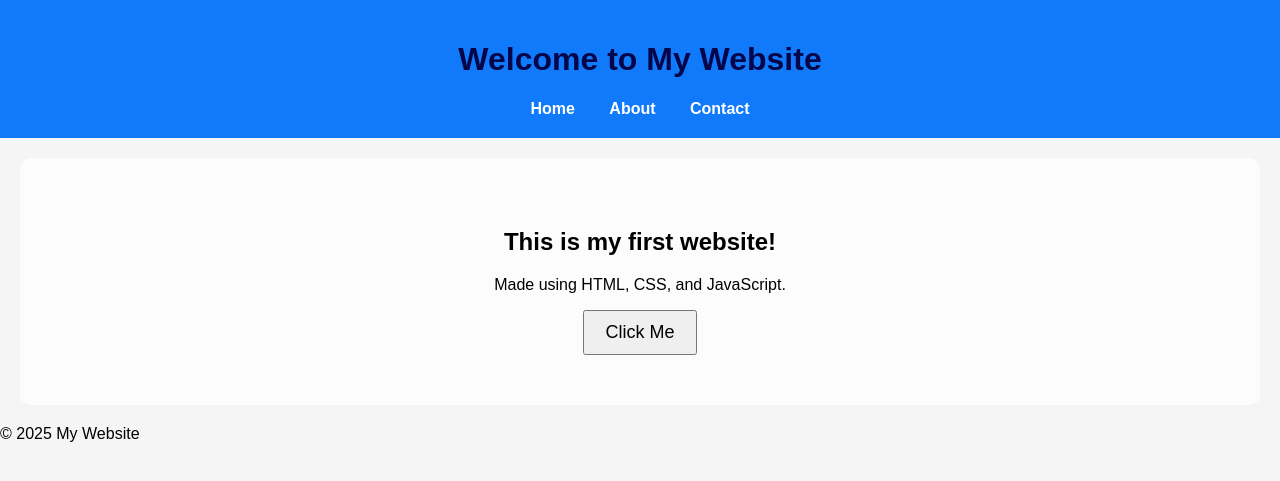
After one commit to JayjayA123123/mywebsite, a PHP site: page / in a window 1280 px wide. The commit adds this page. Shown: the top 481 px of the page. Run offline with PHP 8.4, Linux system fonts and the light colour scheme.

Commit message:
Initial commit

```diff
--- /dev/null
+++ b/index.html
@@ -0,0 +1,33 @@
+<!DOCTYPE html>
+<html lang="en">
+<head>
+    <meta charset="UTF-8">
+    <meta name="viewport" content="width=device-width, initial-scale=1.0">
+    <title>My Website</title>
+    <link rel="stylesheet" href="style.css">
+</head>
+
+<body>
+
+<header>
+    <h1>Welcome to My Website</h1>
+    <nav>
+        <a href="index.html">Home</a>
+        <a href="#">About</a>
+        <a href="#">Contact</a>
+    </nav>
+</header>
+
+<section class="hero">
+    <h2>This is my first website!</h2>
+    <p>Made using HTML, CSS, and JavaScript.</p>
+    <button onclick="showMessage()">Click Me</button>
+</section>
+
+<footer>
+    <p>© 2025 My Website</p>
+</footer>
+
+<script src="script.js"></script>
+</body>
+</html>
--- /dev/null
+++ b/script.js
@@ -0,0 +1,3 @@
+function showMessage() {
+    alert("Hello! Welcome to my website!");
+}
--- a/style.css
+++ b/style.css
@@ -1,38 +1,33 @@
 body {
     margin: 0;
     font-family: Arial, sans-serif;
-    background: #f4f4f4;
+    background: #f5f5f5;
 }
 
 header {
-    background: #333;
-    color: white;
-    padding: 15px;
+    background: #107afa;
+    padding: 20px;
     text-align: center;
+    color: rgb(5, 6, 73);
 }
 
 nav a {
+    margin: 0 15px;
     color: white;
-    margin: 0 10px;
+    font-weight: bold;
     text-decoration: none;
-    font-weight: bold;
-}
-
-nav a:hover {
-    text-decoration: underline;
 }
 
 .hero {
     padding: 50px;
     text-align: center;
-    background: white;
+    background: rgb(252, 252, 252);
     margin: 20px;
     border-radius: 10px;
 }
 
-.content {
-    padding: 20px;
-    background: white;
-    margin: 20px;
-    border-radius: 10px;
+button {
+    padding: 10px 20px;
+    font-size: 18px;
+    cursor: pointer;
 }
```
Also changed, not shown: login.php (deleted, +0 -12 lines), register.php (deleted, +0 -84 lines), todo.php (deleted, +0 -9 lines), logout.php (deleted).
